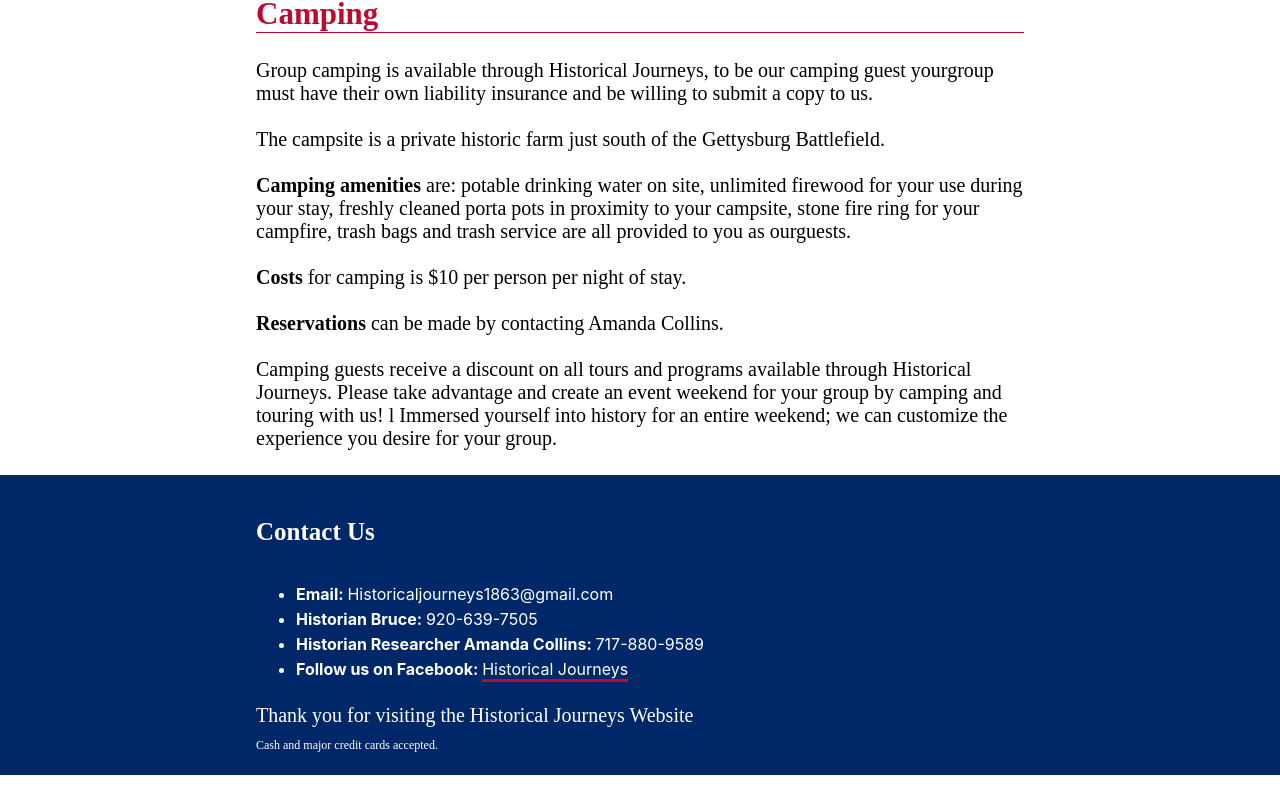
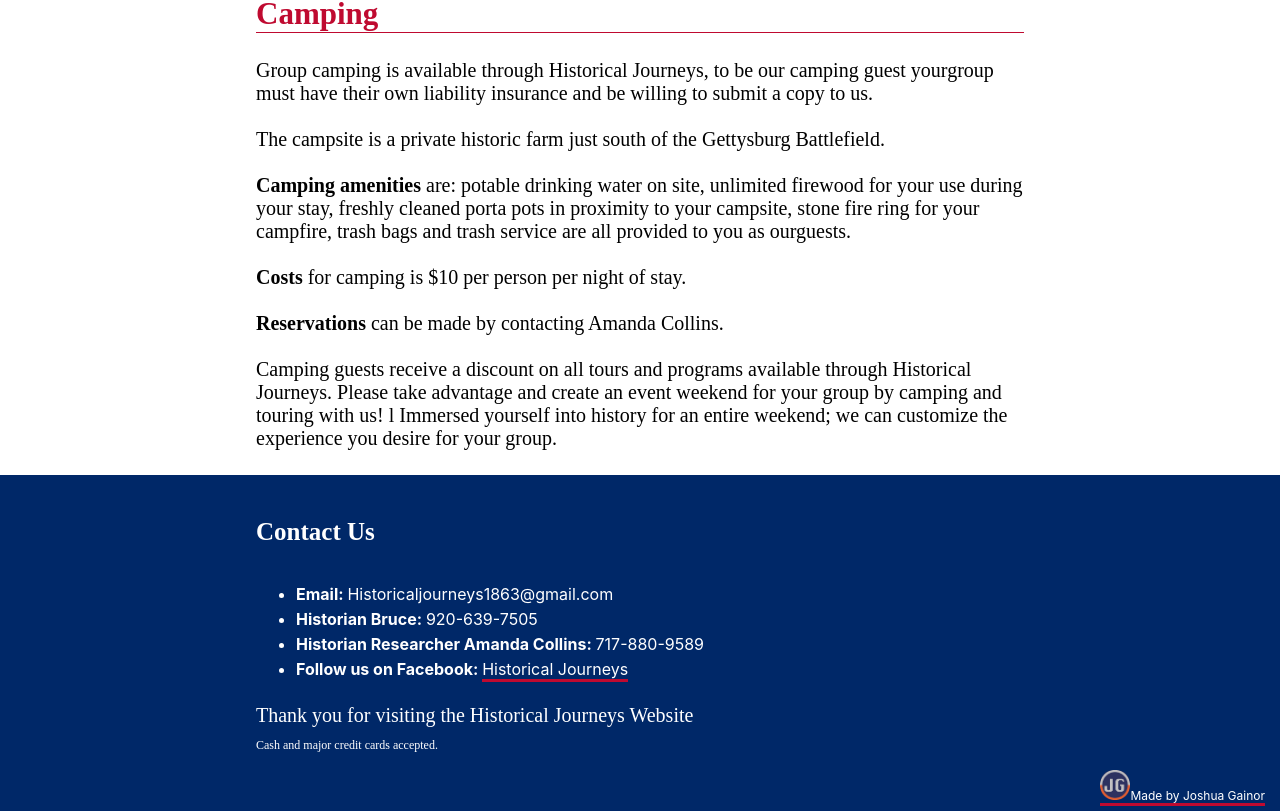
Before and after one commit to GainorJoshua-FS/HistoricalJourneys1863, a React (Create React App) app in the folder tour-site/: page / in a window 1280 px wide. Shown: the part 1200-2011 px from the top of the page. Before the commit the page ends 1975 px from the top, so only its background shows below. Built offline with nearby package versions, Linux system fonts and the light colour scheme; a web font is replaced by a local one.

Commit message:
Added logo to footer

```diff
--- a/tour-site/src/components/Footer.js
+++ b/tour-site/src/components/Footer.js
@@ -1,4 +1,5 @@
 import React from 'react'
+import jgLogo from '../images/GainorLogo.jpg'
 
 function Footer() {
     return (
@@ -23,6 +24,10 @@
             </ul>
             <p style={styles.thanks}>Thank you for visiting the Historical Journeys Website</p>
             <p style={styles.small}>Cash and major credit cards accepted.</p>
+            <a style={styles.logoLink} href='https://www.joshgainor.com' target='_blank' rel="noopener noreferrer">
+                <img style={styles.logo} src={jgLogo} alt="Joshua Gainor's Logo for Web Design/Development" />
+                Made by Joshua Gainor
+            </a>
         </footer>
     )
 }
@@ -53,9 +58,23 @@
         fontSize: "12px",
         marginTop: "0px",
         padding: "5px 20%"
-},
+    },
     thanks:{
-        marginBottom: "1px",
-        padding: "5px 20%"
-},
+            marginBottom: "1px",
+            padding: "5px 20%"
+    },
+    logo:{
+            borderRadius: "45%",
+            // float: "right",
+            width: "30px",
+            height: "30px"
+    },
+    logoLink:{
+        float: "right",
+        textDecoration: "none",
+        borderBottom: "3px solid #BF0A30",
+        color: "white",
+        marginRight: "15px",
+        fontSize: "12px"
+    }
 }
```
Also changed, not shown: tour-site/src/images/GainorLogo.jpg (added).
